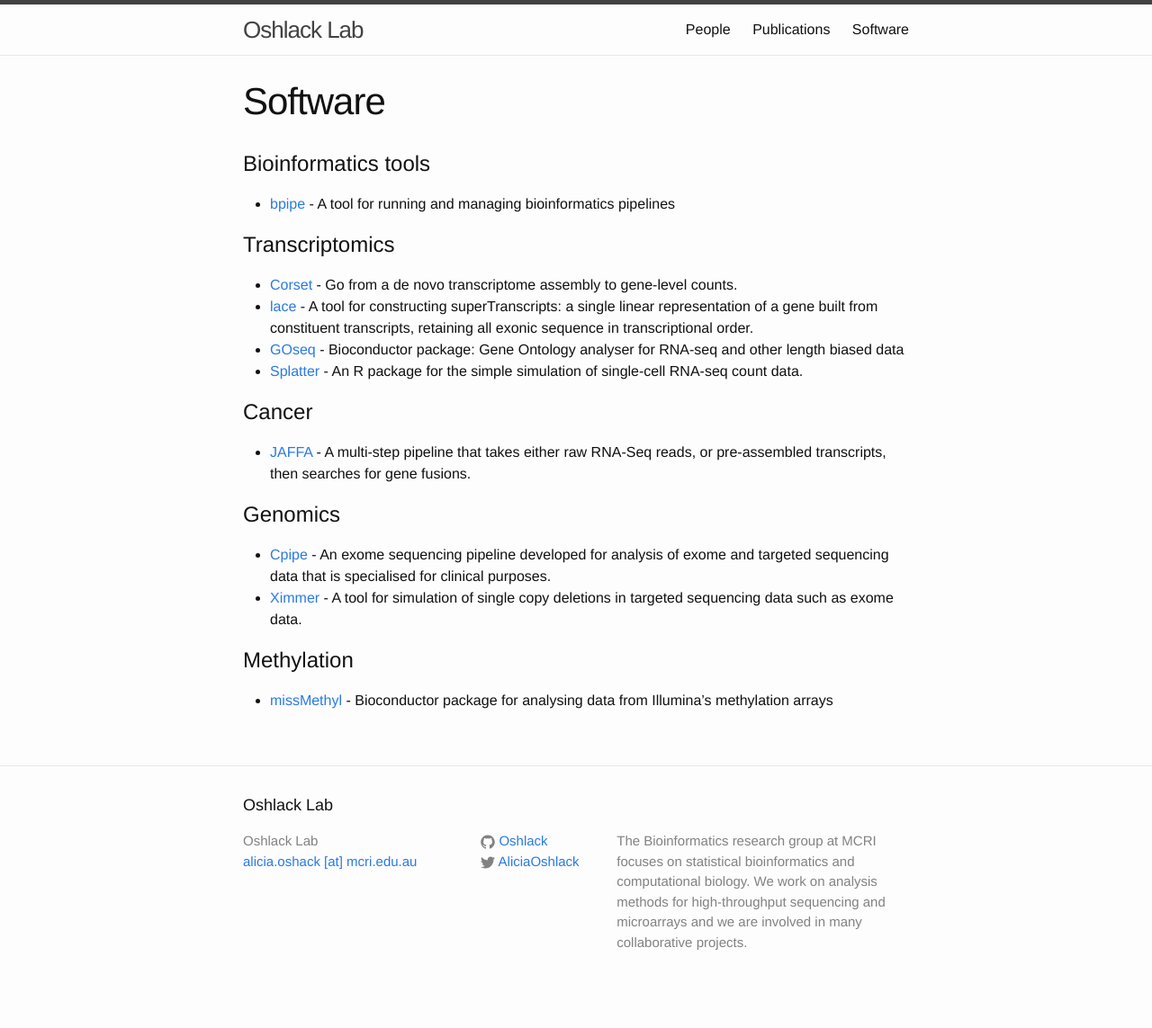
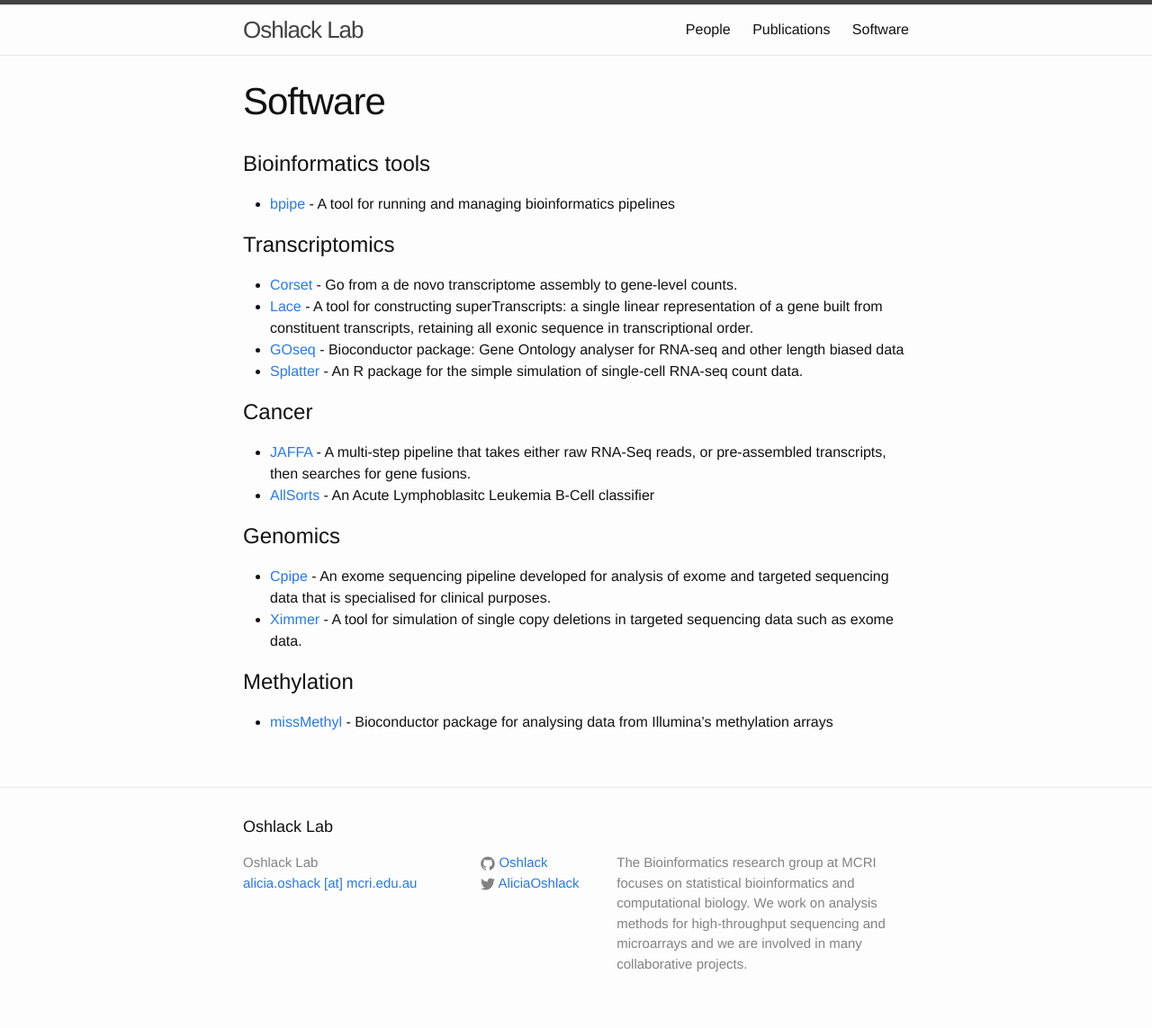
Before and after one commit to Oshlack/oshlack.github.io, a Jekyll site: the page built from software.md, in a window 1280 px wide. Shown: the whole page at 90% size. Built offline with Jekyll 4.4.1, drawn with Linux system fonts in a browser that asks for light colours; before the commit the page ends 1119 px from its top, so only the background shows below that.

Commit message:
Added AllSorts

```diff
--- a/software.md
+++ b/software.md
@@ -9,12 +9,13 @@ permalink: /software/
 
 # Transcriptomics
 * [Corset](https://github.com/Oshlack/Corset/wiki) - Go from a de novo transcriptome assembly to gene-level counts.
-* [lace](https://github.com/Oshlack/Lace/wiki) - A tool for constructing superTranscripts: a single linear representation of a gene built from constituent transcripts, retaining all exonic sequence in transcriptional order.
+* [Lace](https://github.com/Oshlack/Lace/wiki) - A tool for constructing superTranscripts: a single linear representation of a gene built from constituent transcripts, retaining all exonic sequence in transcriptional order.
 * [GOseq](http://bioconductor.org/packages/release/bioc/html/goseq.html) - Bioconductor package: Gene Ontology analyser for RNA-seq and other length biased data
 * [Splatter](https://github.com/Oshlack/splatter) - An R package for the simple simulation of single-cell RNA-seq count data.
 
 # Cancer
 * [JAFFA](https://github.com/Oshlack/JAFFA/wiki) - A multi-step pipeline that takes either raw RNA-Seq reads, or pre-assembled transcripts, then searches for gene fusions.
+* [AllSorts](https://github.com/Oshlack/AllSorts) - An Acute Lymphoblasitc Leukemia B-Cell classifier
 
 # Genomics
 * [Cpipe](https://melbournegenomics.github.io/) - An exome sequencing pipeline developed for analysis of exome and targeted sequencing data that is specialised for clinical purposes.
```
